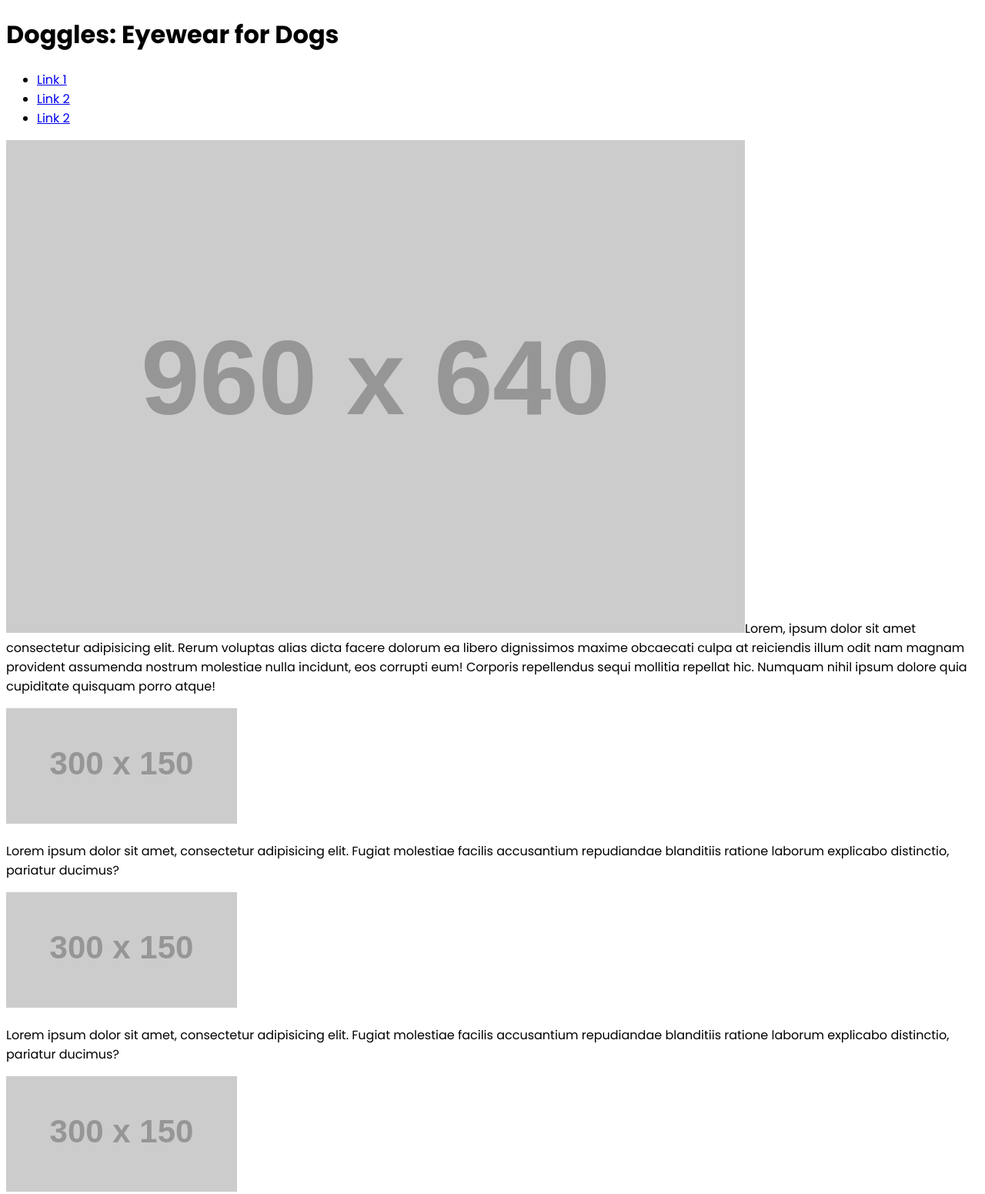
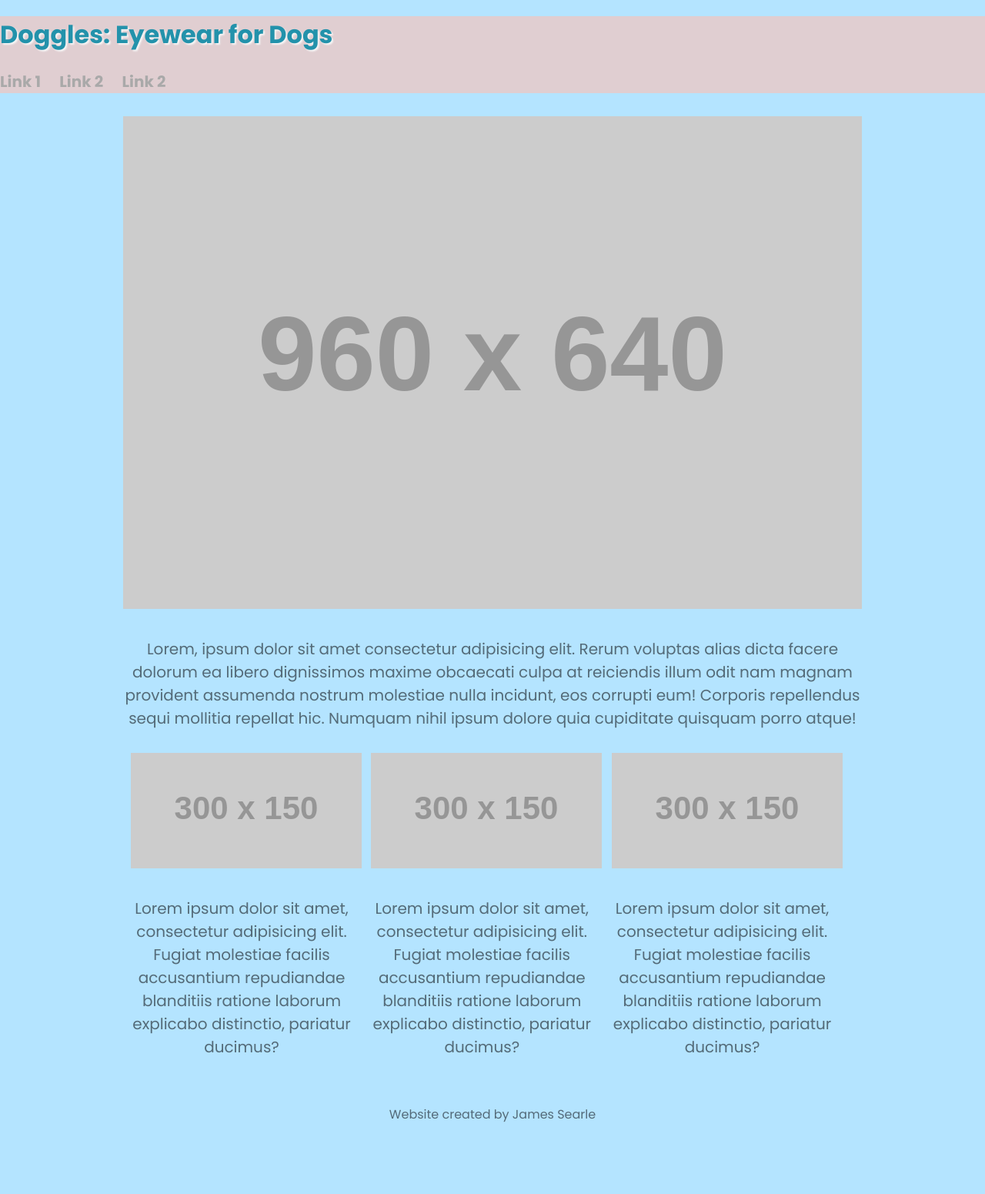
Before and after one commit to jamessearle71/reading-notes, a plain HTML site: page LAB04/index.html in a window 1280 px wide. Shown: the top 1551 px of the page at 77% size. After the commit the page ends 1460 px from the top, so only its background shows below. Drawn offline with Linux system fonts and the light colour scheme; placeholder pictures from the web are drawn by us.

Commit message:
completed css assignment

```diff
--- a/LAB04/index.html
+++ b/LAB04/index.html
@@ -18,23 +18,26 @@
                 <li><a href="/">Link 2</a></li>
                 <li><a href="/">Link 2</a></li>
             </header>
+        <main>
         <section>
-        <img src="https://via.placeholder.com/960x640.png?text=Doggles:+Eyewear+For+Dogs" alt="Doggles eyewear store" <p>Lorem, ipsum dolor sit amet consectetur adipisicing elit. Rerum voluptas alias dicta facere dolorum ea libero dignissimos maxime obcaecati culpa at reiciendis illum odit nam magnam provident assumenda nostrum molestiae nulla incidunt, eos corrupti eum! Corporis repellendus sequi mollitia repellat hic. Numquam nihil ipsum dolore quia cupiditate quisquam porro atque!</p>
+        <img id="hero" src="https://via.placeholder.com/960x640.png?text=Doggles:+Eyewear+For+Dogs" alt="Doggles eyewear store" />
+        <p>Lorem, ipsum dolor sit amet consectetur adipisicing elit. Rerum voluptas alias dicta facere dolorum ea libero dignissimos maxime obcaecati culpa at reiciendis illum odit nam magnam provident assumenda nostrum molestiae nulla incidunt, eos corrupti eum! Corporis repellendus sequi mollitia repellat hic. Numquam nihil ipsum dolore quia cupiditate quisquam porro atque!</p>
         </section>
-        <section>
-            <img src="https://via.placeholder.com/300x150.png?text=Doggles+Pic+1" alt="Doggles 1">
+        <section class="lower">
+            <img id="doggles-1" src="https://via.placeholder.com/300x150.png?text=Doggles+Pic+1" alt="Doggles 1">
             <p>Lorem ipsum dolor sit amet, consectetur adipisicing elit. Fugiat molestiae facilis accusantium repudiandae blanditiis ratione laborum explicabo distinctio, pariatur ducimus?</p>
         </section>
-        <section>
-            <img src="https://via.placeholder.com/300x150.png?text=Doggles+Pic+2" alt="Doggles 2">
+        <section class="lower">
+            <img id="doggles-2" src="https://via.placeholder.com/300x150.png?text=Doggles+Pic+2" alt="Doggles 2">
             <p>Lorem ipsum dolor sit amet, consectetur adipisicing elit. Fugiat molestiae facilis accusantium repudiandae blanditiis ratione laborum explicabo distinctio, pariatur ducimus?</p>
         </section>
-        <section>
-            <img src="https://via.placeholder.com/300x150.png?text=Doggles+Pic+3" alt="Doggles 3">
+        <section class="lower">
+            <img id="doggles-3" src="https://via.placeholder.com/300x150.png?text=Doggles+Pic+3" alt="Doggles 3">
             <p>Lorem ipsum dolor sit amet, consectetur adipisicing elit. Fugiat molestiae facilis accusantium repudiandae blanditiis ratione laborum explicabo distinctio, pariatur ducimus?</p>
         </section>
             </ul>
         </nav>
+        </main>
         <footer>Website created by James Searle</footer>
 </body>
 </html
--- a/LAB04/style.css
+++ b/LAB04/style.css
@@ -1,6 +1,98 @@
+/* this was the first css rule I learned in class */
+
+*
+
 body {
     font-family: "Poppins", sans-serif;
+    margin: 0;
+    padding: 0;
+    background-color: #B4E4FF;
+    color: rgba(16, 21, 24, 0.584);
 }
 a {
     text-decoration: underline;
 }
+
+header {
+    background-color: rgb(224, 206, 209);
+}
+
+h1 {
+    color: rgb(35, 146, 171);
+    text-shadow: 2px 2px 2px whitesmoke;
+}
+
+ul {
+    padding: 0;
+    margin: 0;
+}
+
+a {
+    color:rgba(16, 21, 24, 0.584);
+}
+
+nav li{
+    display: inline;
+    margin-right: 20px;
+}
+
+nav li a {
+    color: darkgray;
+    text-decoration: none;
+    font-size: 20px;
+    font-weight: 600;
+    cursor: pointer;
+}
+
+nav li a:hover{
+color: teal;
+text-decoration: underline;
+font-size: 22px;
+}
+
+main{
+    width: 960px;
+    margin: 30px auto;
+}
+
+#hero {
+    width: 960px;
+}
+
+#hero:hover {border-radius: 20px;
+    border: 3px solid teal;
+}
+
+#doggles-1:hover {border-radius: 20px;
+    border: 3px solid teal;
+}
+
+#doggles-2:hover {border-radius: 20px;
+    border: 3px solid teal;
+}
+
+#doggles-3:hover {border-radius: 20px;
+    border: 3px solid teal;
+}
+
+main p{
+    font-size: 20px;
+    margin-top: 30px;
+    text-align: center;
+}
+
+.lower {
+    display: inline-block;
+    max-width: 30%;
+    margin: 10px;
+    text-align: center;
+}
+
+footer {text-align: center;
+}
+
+footer p {
+    padding-top: 50px;
+    padding-bottom: 30px;
+    color:rgb(35, 146, 171, 0.7)
+}
```
